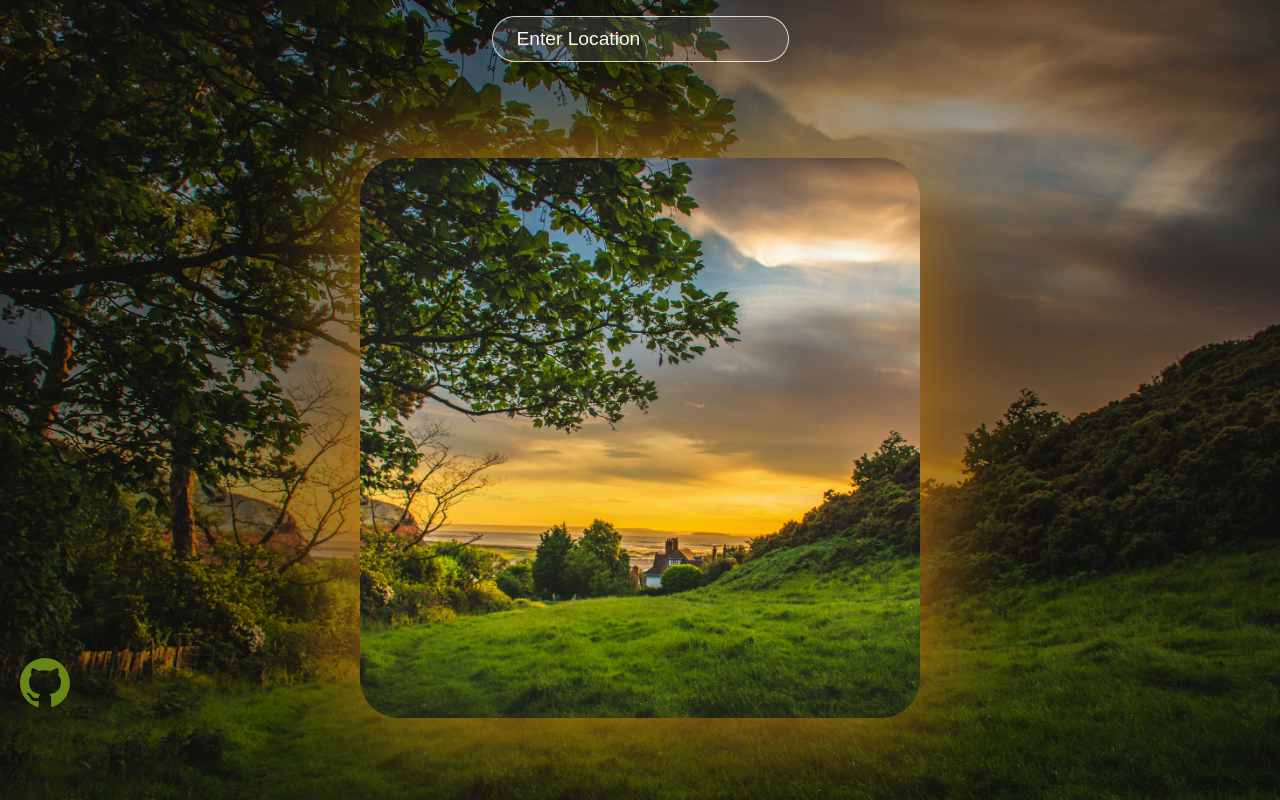
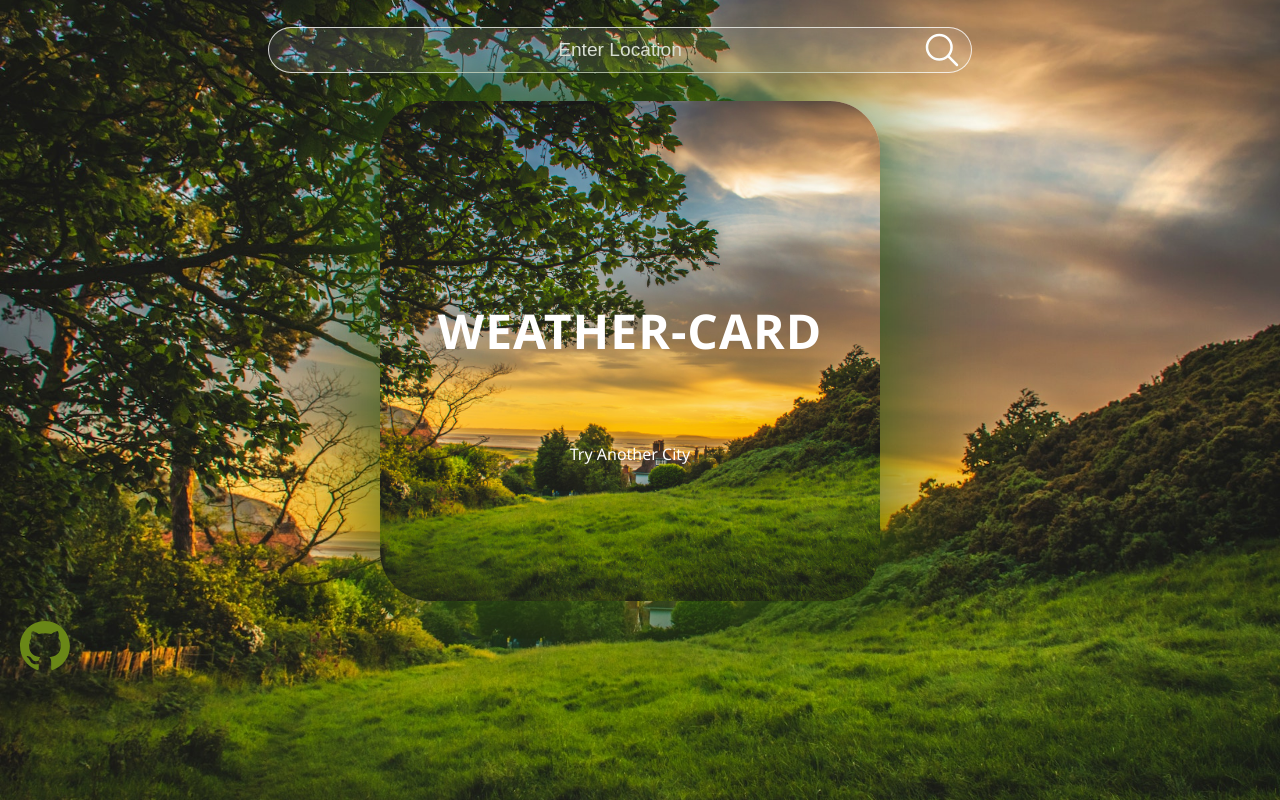
Before and after one commit to vikas-parmar/WeatherSense, a React (Vite) app: page / in a window 1280 px wide. Built offline with nearby package versions, Linux system fonts and the light colour scheme.

Commit message:
Search icon created &   UI improve

```diff
--- a/src/App.jsx
+++ b/src/App.jsx
@@ -1,17 +1,26 @@
 import { useState } from "react";
 import githubLogo from "./assets/githubLogo.svg";
-
+import search from "./assets/search-outline.svg"
 function App() {
   const [data, setData] = useState({});
   const [location, setLocation] = useState('');
 
+  const URL = `https://api.openweathermap.org/data/2.5/weather?q=${location}&units=imperial&appid=319de7333d6f77f7ea98d69dbc188698`;
+
   const searchLocation = (e) => {
     if (e.key === 'Enter') {
-      fetch(`https://api.openweathermap.org/data/2.5/weather?q=${location}&units=imperial&appid=319de7333d6f77f7ea98d69dbc188698`)
+      fetch(URL)
         .then(res => res.json())
         .then(data => setData(data));
       setLocation('');
     }
+  }
+
+  const handleClick = () => {
+    fetch(URL)
+      .then(res => res.json())
+      .then(data => setData(data));
+    setLocation('');
   }
   return (
     <div className="app">
@@ -23,13 +32,14 @@ function App() {
           onKeyDown={searchLocation}
           placeholder='Enter Location'
         />
+        <img src={search} className="search--button" onClick={handleClick} />
       </div>
 
       <div className="container">
-        <h1 className="location">{data.name}</h1>
+        <h1 className="location">{data.name || data.message ? data.name || data.message : 'Weather-Card'}</h1>
         <div className="description">
           {data.main ? <h1 className="temp">{data.main.temp.toFixed()}°F</h1> : null}
-          {data.weather ? <p>{data.weather[0].main}</p> : null}
+          {data.weather ? <p>{data.weather[0].main}</p> : <p>Try Another City</p>}
         </div>
 
         {data.name !== undefined &&
@@ -49,9 +59,9 @@ function App() {
           </div>}
 
       </div>
-          <div className="logo"><a href="https://github.com/viksa7111"><img src={githubLogo} alt="vikas-parmar-github" /></a></div>
+      <div className="logo"><a href="https://github.com/viksa7111"><img src={githubLogo} alt="vikas-parmar-github" /></a></div>
     </div>
   )
 }
 
-export default App
+export default App;
--- a/src/style.css
+++ b/src/style.css
@@ -1,51 +1,61 @@
   @import url('https://fonts.googleapis.com/css2?family=Roboto:wght@100;400&display=swap');
 
-*{
+  * {
       box-sizing: border-box;
       margin: 0;
       padding: 0;
   }
 
-body{
+  body {
       font-family: 'Outfit', 'Segoe UI', Tahoma, Geneva, Verdana, sans-serif;
-}
-
-.app{
       width: 100%;
       height: 100vh;
       position: relative;
-    background-color: rgba(0, 0, 0, 0.4);
       color: #fff;
+      background: url("assets/tree.jpg") no-repeat center center/cover;
   }
 
-.app::before{
-    content: "";
-    background: url("assets/tree.jpg") no-repeat center center/cover;
-    position: absolute;
-    width: 100%;
-    height: 100%;
-    top: 0;
-    left: 0;
-    z-index: -1;
-}
-.container{
-    /* max-width: 500px;
-    height: 500px; */
-    max-width: 70vh;
-    height: 70vh;
-    margin: auto;
-    padding: 0 1rem;
-    background: url("assets/tree.jpg") no-repeat center center/cover;
-    border-radius: 7%;
-    box-shadow: 0px 0px 100px #c17914;
-    position: relative;
-    top: 10%;
+  .app {
       display: flex;
       flex-direction: column;
-    justify-content: space-between;
       align-items: center;
+      justify-content: center;
   }
-.location{
+
+  .container {
+      height: 500px;
+      width: 500px;
+      padding: 1rem;
+      margin-top: 12px;
+      position: relative;
+      right: 10px;
+      display: flex;
+      flex-direction: column;
+      justify-content: space-evenly;
+      align-items: center;
+      box-shadow: 0px 0px 100px #2e590d;
+      background: url("assets/tree.jpg") center/cover;
+      border-radius: 10%;
+  }
+
+  .search--button {
+      width: 40px;
+      margin: 0;
+      padding: 1;
+      position: relative;
+      top: 14px;
+      right: 50px;
+      cursor: pointer;
+  }
+
+  .search--button:hover {
+      background-color: rgba(255, 255, 255, 0.211);
+      border-radius: 50%;
+      transition-delay: 100ms;
+  }
+
+
+  .location {
       padding: 10px;
       font-size: 48px;
       font-weight: 700;
@@ -54,29 +64,36 @@ body{
       top: 50px;
       letter-spacing: 1px;
   }
+
   .app .search {
       text-align: center;
       padding: 1rem;
   }
 
   .app input {
+      width: 704px;
+      text-align: center;
       padding: .7rem 1.5rem;
       font-size: 1.2rem;
       border-radius: 25px;
-border: 1px solid rgba(255,255,255, 0.8);
-background: rgba(255,255,255, 0.1);
+      border: 1px solid rgba(255, 255, 255, 0.8);
+      background: rgba(255, 255, 255, 0.1);
       color: #f8f8f8;
   }
 
   ::placeholder {
       color: #f8f8f8;
   }
-.description{
+
+  .description {
       text-align: center;
+      z-index: 2;
   }
-.temp{
+
+  .temp {
       font-size: 68px;
   }
+
   .app .bottom {
       display: flex;
       justify-content: space-evenly;
@@ -85,16 +102,20 @@ width: 100%;
       margin: 1rem auto;
       padding: 1rem;
       border-radius: 12px;
-background-color: rgba(205, 224, 32, 0.416);
+      background-color: rgba(53, 202, 15, 0.416);
+      /* background-color: rgba(205, 224, 32, 0.416); */
   }
 
   .bold {
       font-weight: 700;
   }
-.logo{
+
+  .logo {
+      align-self: flex-start;
       width: 50px;
       margin: 20px;
   }
-.logo:hover{
+
+  .logo:hover {
       opacity: 0.7;
   }
```
Also changed, not shown: src/assets/search-outline.svg (added). Lines whose indentation alone changed are shown as unchanged.
